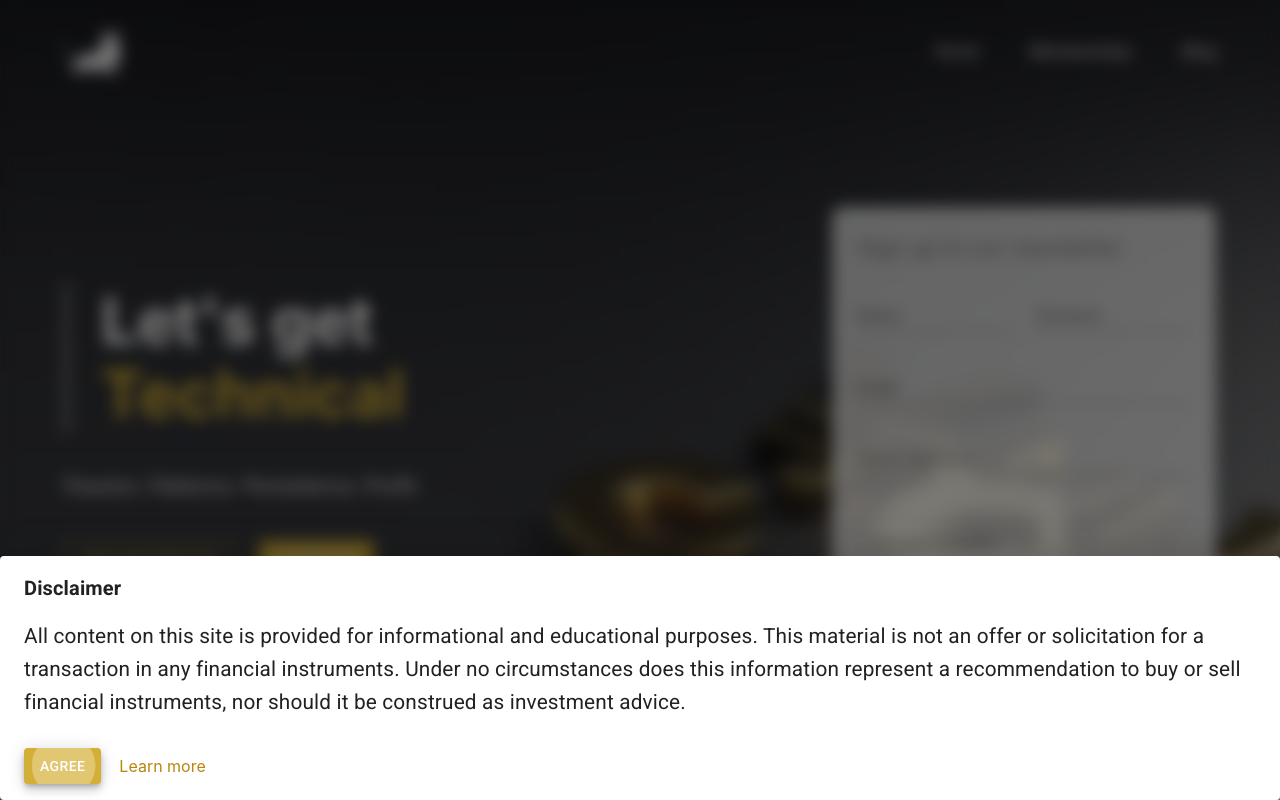
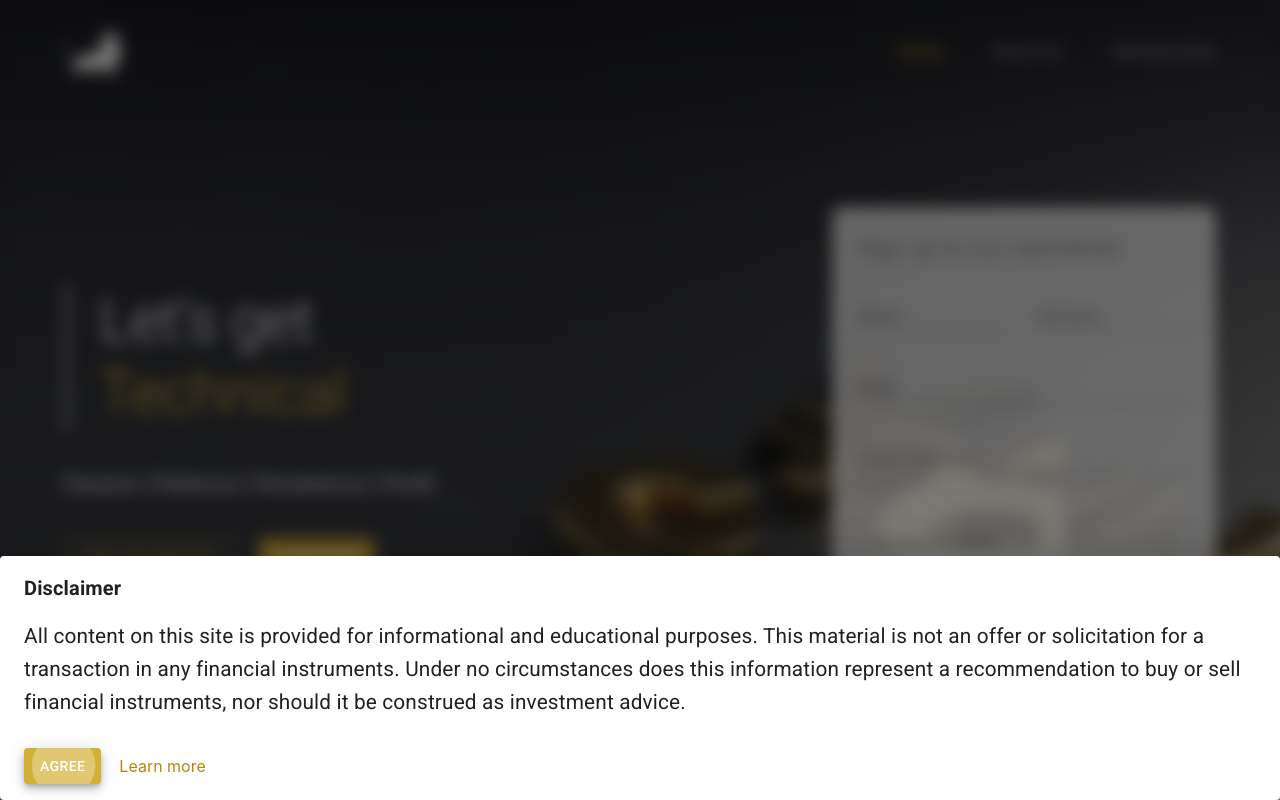
Before and after one commit to giannosdev/thras-ui, a Next.js app: page / in a window 1280 px wide. Shown: the top 800 px of the page. Built offline with nearby package versions, Linux system fonts and the light colour scheme.

Commit message:
polishing

```diff
--- a/src/_pages/HomePage/components/LandingSection/LandingSection.tsx
+++ b/src/_pages/HomePage/components/LandingSection/LandingSection.tsx
@@ -2,7 +2,18 @@ import React, {useEffect, useState} from "react";
 import styles from "../../../../../styles/Home.module.css";
 import {Motion, spring} from "react-motion";
 import {Link} from "react-scroll";
-import {Button, Box, FormHelperText, FormControl, InputLabel, TextField, Typography, Grid} from "@mui/material";
+import {
+    Button,
+    Box,
+    FormHelperText,
+    FormControl,
+    InputLabel,
+    TextField,
+    Typography,
+    Grid,
+    useMediaQuery
+} from "@mui/material";
+import { useTheme } from '@mui/material/styles';
 import {Label} from "@mui/icons-material";
 import CountrySelect from "./components/CountryDropdown/CountryDropdown";
 
@@ -12,20 +23,23 @@ const LandingSection: React.FC = ({contentScrolled}) => {
     useEffect(() => {
         setTimeout(() => setShowNewsletterForm(true), 2000);
     }, []);
+    const theme = useTheme();
+
+    const smUp = useMediaQuery(theme.breakpoints.up('md'));
     return <main className={styles.main}>
-        <Grid container className={styles.mainInner}>
-            <Grid item xs md={8}>
+        <Grid container className={styles.mainInner} >
+            <Grid item xs md={8} sx={{textAlign: !smUp ? 'center' : ''}}>
 
-                <h2 className={styles.title} style={{
-                    borderLeft: '5px dotted #FFF',
-                    paddingLeft: '0.5em',
+                <Typography variant='h2' className={styles.title} sx={{
+                    borderLeft: smUp ? '5px dotted #FFF' : '',
+                    paddingLeft: smUp ? '0.5em' : '',
                 }}>
                     Let's get <br/><span style={{color: '#D4AF37'}}>Technical</span>
-                </h2>
+                </Typography>
                 <p className={styles.description}>
-                    Passion. Patience. Persistence. Profit.
+                    Passion | Patience | Persistence | Profit
                 </p>
-                <div style={{display: 'flex', flexDirection: 'row', gap: '25px'}}>
+                <div style={{display: 'flex', flexDirection: 'row', gap: '25px', justifyContent: !smUp ? 'center' : 'inherit'}}>
                     <Link activeClass="active" className="test1" to="test1" spy={true} smooth={true} duration={500} offset={-135}>
                         <Button color='primary' variant='outlined' style={{border: '1px solid #D4AF37', color: '#D4AF37'}}>View our services</Button>
 
--- a/src/_pages/HomePage/components/ServicesSection/ServicesSection.tsx
+++ b/src/_pages/HomePage/components/ServicesSection/ServicesSection.tsx
@@ -70,18 +70,9 @@ const ServicesSection: React.FC = ({classes}) => {
         {/*<Button sx={{mt: 5, borderColor: '#D4AF37', color: '#D4AF37', '&:hover': {borderColor: '#D4AF37', background: '#D4AF37', color: '#FFF'}}} fullWidth variant='outlined'>Our Services</Button>*/}
         <Typography className={styles.sectionTitle} variant='h5' sx={{textAlign: 'center', marginTop: '50px'}}>Gain an understanding of..</Typography>
 
-        <Grid container spacing={3} sx={{m: 0, p: 0, mt: 5}}>
+        <Grid container spacing={3} sx={{m: 0, p: 0, mt: 5, width: '100%'}}>
             {services.map(({title, bgImg, description, back}, i) => <Flip
                 key={title}
-                style={{
-                    borderRadius: '5px',
-                    '&.MuiGrid-item': {
-                        marginLeft: {
-                            lg: (i === 0 || i === 3 ? '-32px' : 'inherit'),
-                            xs: '-32px'
-                        }
-                    },
-                }}
                 front={<div style={{
                     background: `url(${bgImg})`,
                     backgroundRepeat: 'no-repeat',
--- a/src/_pages/components/Header/Header.tsx
+++ b/src/_pages/components/Header/Header.tsx
@@ -10,6 +10,7 @@ import {AppBarProps} from "@mui/material/AppBar/AppBar";
 import MobileMenu from "./MobileMenu/MobileMenu";
 import {useState} from "react";
 import handler from "../../../pages/api/hello";
+import {useRouter} from "next/router";
 
 interface Props {
     style?: {};
@@ -18,10 +19,27 @@ interface Props {
 
 const transparentStyle = { background: 'transparent', boxShadow: 'none'};
 
-const pages = ['Home', 'Memberships', 'Blog'];
+const pages = [
+    {
+        label: 'Home',
+        route: '/'
+    },
+    {
+        label: 'About Us',
+        route: '/about-us',
+        disabled: true,
+    },
+    {
+        label: 'Memberships',
+        route: '/memberships',
+        disabled: true,
+    },
+];
 
 
 const Header: React.FC<Props & AppBarProps> = ({contentScrolled, ...rest}) => {
+    const router = useRouter();
+    const currentRoute = router.pathname;
     const [menuOpen, setMenuOpen] = useState(false);
     const handleOpenMenu = () => {
         setMenuOpen(true);
@@ -34,15 +52,20 @@ const Header: React.FC<Props & AppBarProps> = ({contentScrolled, ...rest}) => {
                     <img src='logo.png' style={{height: '48px', width: 'auto', filter: !contentScrolled ? 'invert(1)' : ''}}/>
                     <Box component={'nav'} sx={{ flexGrow: 1, display: { xs: 'none', md: 'flex'}, justifyContent: 'right'}} style={{alignItems: 'center', gap: '50px', color: contentScrolled ? '#333' : '#FFF'}}>
                         {pages.map((page) => (
-                            <a key={page} onClick={() => {}}>
-                                {page}
+                            <a
+                                key={page.route} onClick={() => {}}
+                                style={{
+                                    color: currentRoute === page.route ? '#D4AF37' : (page.disabled ? '#aaa' : 'inherit'),
+                                    cursor: currentRoute === page.route ? 'inherit' : page.disabled ? 'no-drop' : 'pointer'
+                                }}>
+                                {page.label}
                             </a>
                         ))}
                     </Box>
                     <div style={{marginLeft: 'auto', display: 'flex', alignItems: 'center'}}>
                         {/*{contentScrolled && <Button style={{backgroundColor: '#D4AF37', maxHeight: '30px', marginLeft: '25px'}} variant='contained' size='medium' >Learn now</Button>}*/}
                         <Box component={'nav'} sx={{ display: { xs: 'flex', md: 'none' }}}>
-                            <MenuIcon onClick={() => handleOpenMenu()} style={{fontSize: '36px', color: contentScrolled ? 'inherit': 'white'}} />
+                            <MenuIcon onClick={() => handleOpenMenu()} style={{cursor: 'pointer', fontSize: '36px', color: contentScrolled ? 'inherit': 'white'}} />
                         </Box>
                     </div>
                     {/*<div style={{display: 'flex', flexDirection: 'row', gap: '50px', alignItems: 'center'}}>*/}
--- a/src/_pages/components/Header/MobileMenu/MobileMenu.tsx
+++ b/src/_pages/components/Header/MobileMenu/MobileMenu.tsx
@@ -37,7 +37,7 @@ export default function MobileMenu(props: SimpleDialogProps) {
                 "& .MuiDialog-container": {alignItems: 'flex-end !important', backdropFilter: 'blur(8px)'},
 
             }}>
-            <DialogTitle style={{display: 'flex'}}><CloseIcon onClick={onClose} style={{marginLeft: 'auto'}}/></DialogTitle>
+            <DialogTitle style={{display: 'flex', height: '80px'}}><CloseIcon onClick={onClose} style={{marginLeft: 'auto', height: '100%', width: 'auto'}}/></DialogTitle>
             <DialogContent style={{display: 'flex', alignItems: 'center'}}>
                 <List component={'nav'} style={{alignItems: 'center', gap: '50px', color: '#333'}}>
                     {pages.map((page) => (
--- a/src/components/animations/Flip/Flip.tsx
+++ b/src/components/animations/Flip/Flip.tsx
@@ -13,7 +13,7 @@ interface Props {
 const Flip: React.FC<Props> = ({front, back, style}) => {
     // const Wrapper = component();
     const [isHovered, setIsHovered] = useState(false);
-    return <Grid item xs={12} md={6} lg={4} sx={{m: 0, p: 0, ...style}} onMouseEnter={() => setIsHovered(true)} onMouseLeave={() => setIsHovered(false)}>
+    return <Grid item xs={12} md={6} lg={4} sx={{m: 0, padding: '0 !important', ...style}} onMouseEnter={() => setIsHovered(true)} onMouseLeave={() => setIsHovered(false)}>
 
         <div className={styles.flipBox}>
             <div className={`${styles.flipBoxFront} ${isHovered ? styles.flipBoxFrontHover : ''}`}>
```
